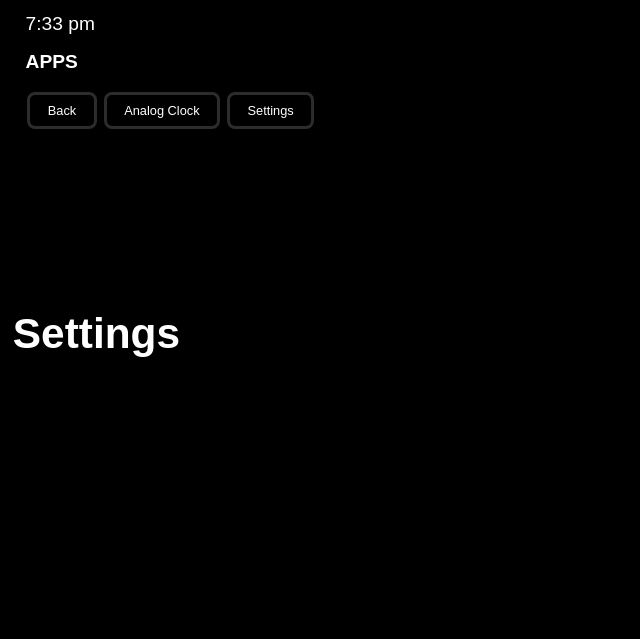
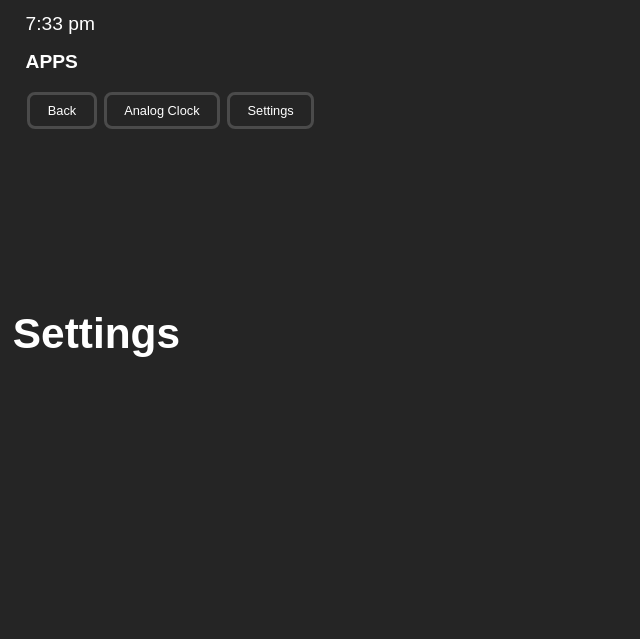
Before and after one commit to foil-os/FOIL-Home, a PHP site: page /APPS/Settings/index.php in a window 1280 px wide. Shown: the top 639 px of the page, without its empty margins (0-640 px from the left). Run offline with PHP 8.4, Linux system fonts and the light colour scheme.

Commit message:
rgba(0, 0, 0, 0.856); in Settings App UI Config [LINE-11]

```diff
--- a/APPS/Settings/config.css
+++ b/APPS/Settings/config.css
@@ -8,7 +8,7 @@
 @import url("/System_Files/css/FOIL-UI.css");
 
 body {
-	background-color:rgb(0, 0, 0);
+	background-color:rgba(0, 0, 0, 0.856);
         color:white;
 }
 
```
